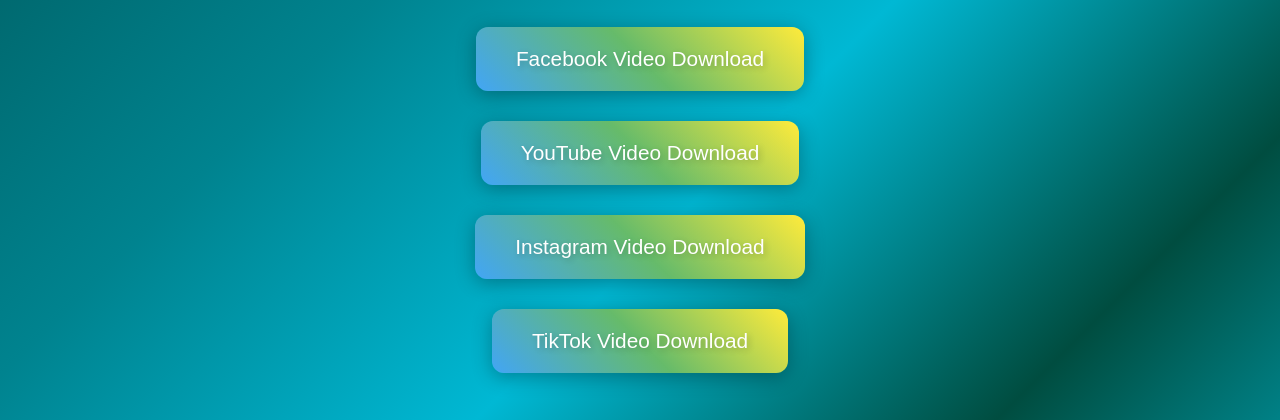
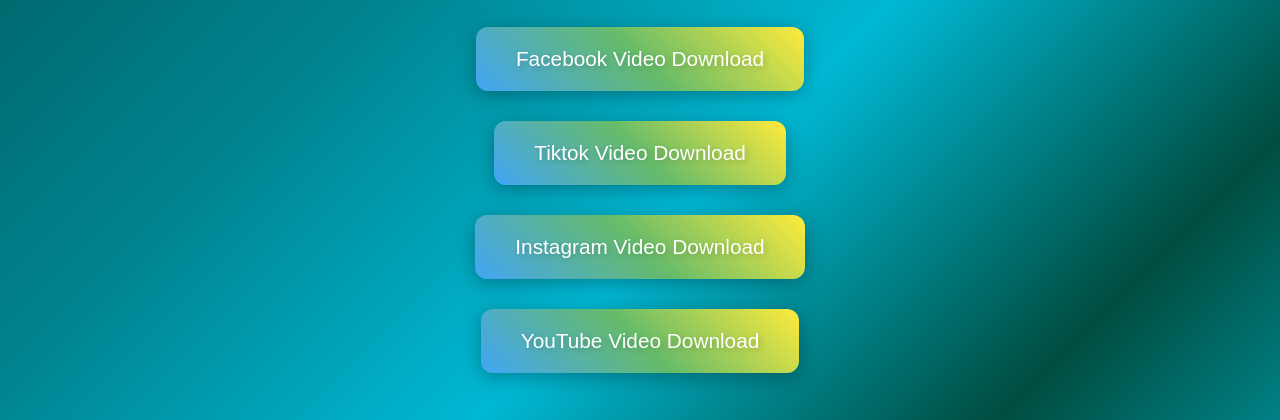
Before and after one commit to kinganik6263/media-down, a website: page home.html in a window 1280 px wide. Shown: the part 144-564 px from the top of the page. Drawn offline with Linux system fonts and the light colour scheme.

Commit message:
Update home.html

```diff
--- a/home.html
+++ b/home.html
@@ -201,9 +201,9 @@
 
         <ul>
             <li><a href="/facebook" target="_blank">Facebook Video Download</a></li>
-            <li><a href="tiktok" target="_blank">YouTube Video Download</a></li>
+            <li><a href="tiktok" target="_blank">Tiktok Video Download</a></li>
             <li><a href="instagram" target="_blank">Instagram Video Download</a></li>
-            <li><a href="youtube" target="_blank">TikTok Video Download</a></li>
+            <li><a href="youtube" target="_blank">YouTube Video Download</a></li>
         </ul>
 
         <div class="contact">
```
